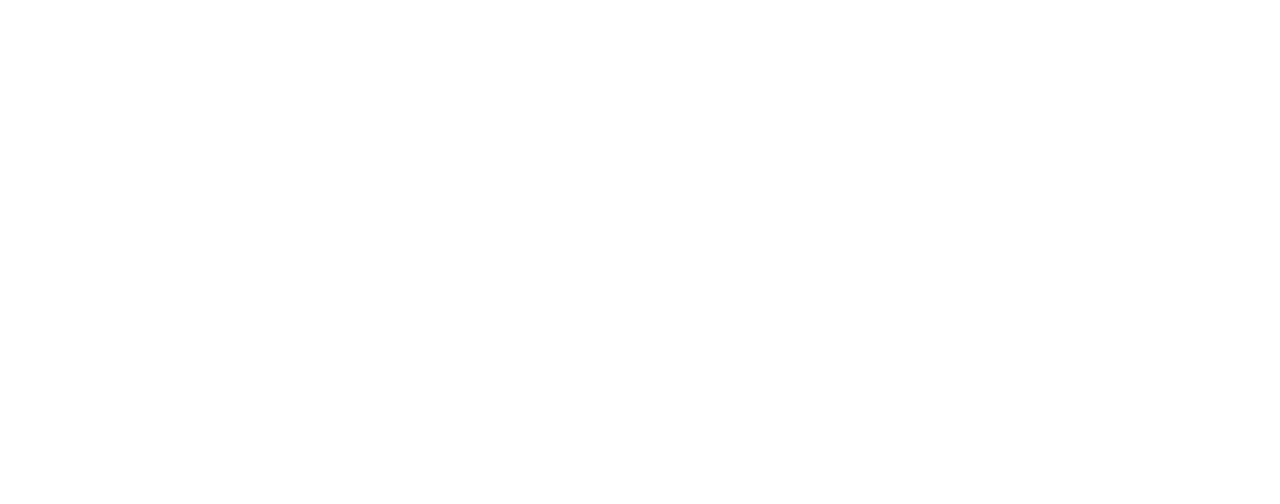
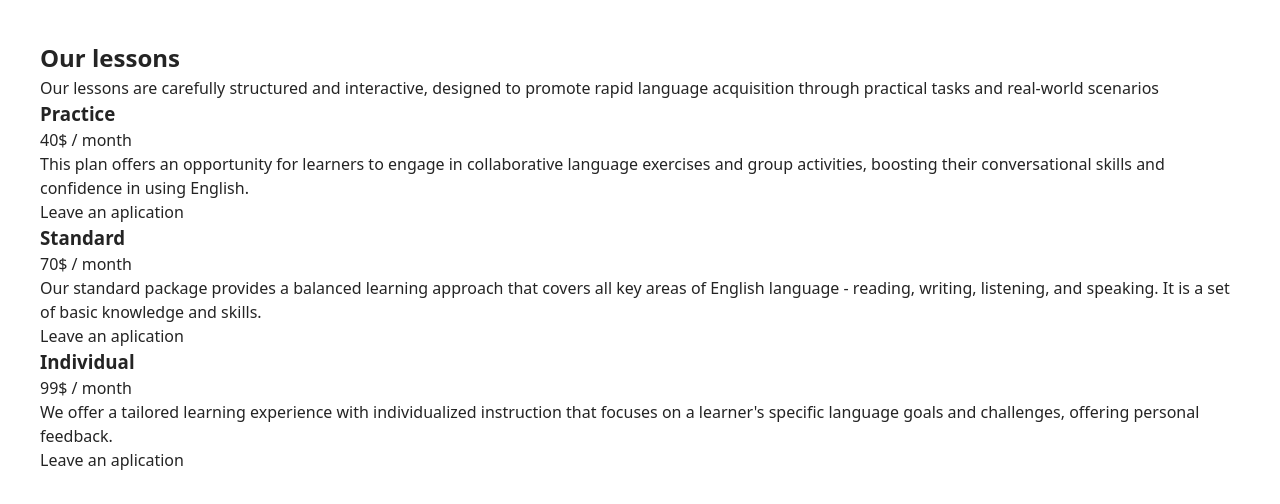
Before and after one commit to denis-gavrilenko0910/html_css_team_project, a website built with Vite: page src/index.html in a window 1280 px wide. Built offline with nearby package versions, Linux system fonts and the light colour scheme.

Commit message:
added:lessons section

```diff
--- a/src/partials/lessons.html
+++ b/src/partials/lessons.html
@@ -1,4 +1,48 @@
 <!-- src/partials/lessons.html -->
 <section class="lessons" id="lessons">
   <!-- TODO: content -->
+  <section class="our-lessons">
+    <div class="container">
+      <h2 class="section-title">
+        Our <span class="accent-text">lessons</span>
+      </h2>
+      <p class="our-lessons-desc">
+        Our lessons are carefully structured and interactive, designed to
+        promote rapid language acquisition through practical tasks and
+        real-world scenarios
+      </p>
+      <ul class="lessons-list">
+        <li class="lessons-item">
+          <h3 class="lessons-choice">Practice</h3>
+          <p class="lessons-price">40$ / month</p>
+          <p class="lessons-desc">
+            This plan offers an opportunity for learners to engage in
+            collaborative language exercises and group activities, boosting
+            their conversational skills and confidence in using English.
+          </p>
+          <a href="#contact" class="aplication-btn">Leave an aplication</a>
+        </li>
+        <li class="lessons-item">
+          <h3 class="lessons-choice">Standard</h3>
+          <p class="lessons-price">70$ / month</p>
+          <p class="lessons-desc">
+            Our standard package provides a balanced learning approach that
+            covers all key areas of English language - reading, writing,
+            listening, and speaking. It is a set of basic knowledge and skills.
+          </p>
+          <a href="#contact" class="aplication-btn">Leave an aplication</a>
+        </li>
+        <li class="lessons-item">
+          <h3 class="lessons-choice">Individual</h3>
+          <p class="lessons-price">99$ / month</p>
+          <p class="lessons-desc">
+            We offer a tailored learning experience with individualized
+            instruction that focuses on a learner's specific language goals and
+            challenges, offering personal feedback.
+          </p>
+          <a href="#contact" class="aplication-btn">Leave an aplication</a>
+        </li>
+      </ul>
+    </div>
+  </section>
 </section>
```
